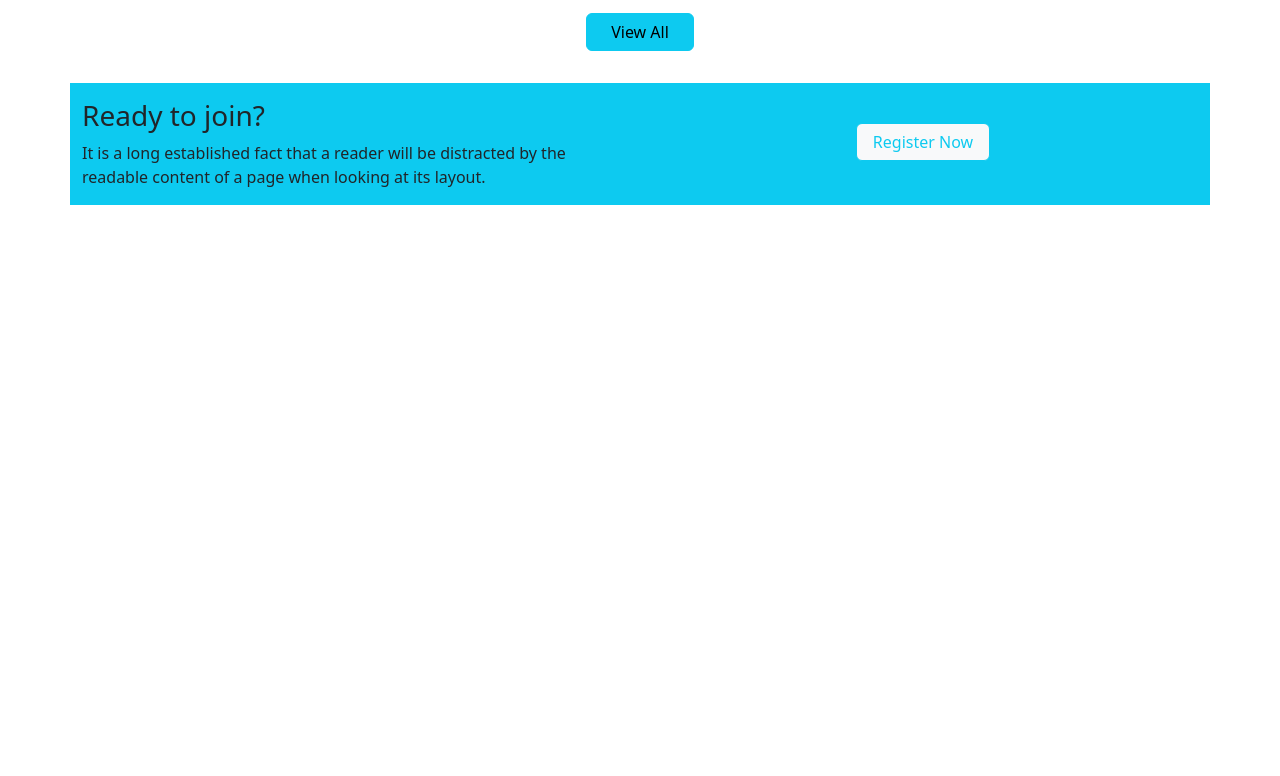
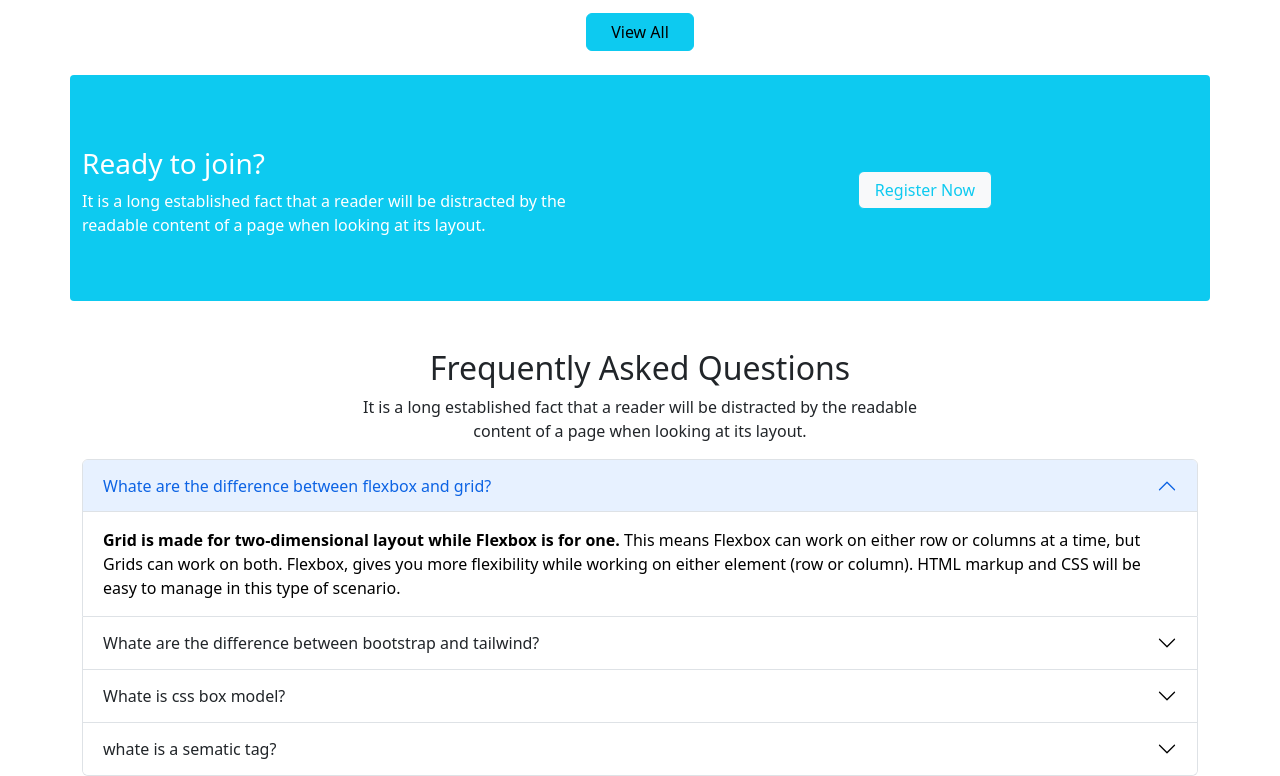
Before and after one commit to oonik/programmig-hero-tech-website, a plain HTML site: page index.html in a window 1280 px wide. Shown: the part 1382-2158 px from the top of the page. Before the commit the page ends 1587 px from the top, so only its background shows below. Drawn offline with nearby package versions, Linux system fonts and the light colour scheme.

Commit message:
addede accroding

```diff
--- a/index.html
+++ b/index.html
@@ -85,7 +85,7 @@
           <!-- carosel end  -->
     </header>
     <main>
-      <!-- discover our courses -->
+      <!-- discover our courses start -->
       <section class="container mt-5">
         <h3 class="text-center">Our Popular Courses</h3>
         <p class="text-center fw-light">It is a long established fact that a reader will be distracted by the readable <br> content of a page when looking at its layout.</p>
@@ -189,11 +189,11 @@
         </div>
         <div class="d-flex justify-content-center"><button type="button" class="btn btn-info px-4">View All</button></div>
       </section>
-      <!-- discover our courses -->
+      <!-- discover our courses end -->
       <!-- register form start -->
-      <section class="container mt-5 bg-info">
-        <form class="row g-3">
-          <div class="col-6">
+      <section class="container mt-5 mb-5 bg-info rounded-1">
+        <form class="row g-4 py-5">
+          <div class="col-6 text-white">
             <h3>Ready to join?</h3>
             <p>It is a long established fact that a reader will be distracted by the readable content of a page when looking at its layout.</p>
           </div>
@@ -226,6 +226,63 @@
         </form>
       </section>
       <!-- register form end  -->
+      <section class="container">
+        <h2 class="text-center">Frequently Asked Questions</h2>
+        <p class="text-center fw-light">It is a long established fact that a reader will be distracted by the readable <br> content of a page when looking at its layout.</p>
+        <!-- accordion start  -->
+        <div class="accordion" id="accordionPanelsStayOpenExample">
+          <div class="accordion-item">
+            <h2 class="accordion-header" id="panelsStayOpen-headingOne">
+              <button class="accordion-button" type="button" data-bs-toggle="collapse" data-bs-target="#panelsStayOpen-collapseOne" aria-expanded="true" aria-controls="panelsStayOpen-collapseOne">
+                Whate are the difference between flexbox and grid?
+              </button>
+            </h2>
+            <div id="panelsStayOpen-collapseOne" class="accordion-collapse collapse show" aria-labelledby="panelsStayOpen-headingOne">
+              <div class="accordion-body">
+                <strong>Grid is made for two-dimensional layout while Flexbox is for one.</strong> This means Flexbox can work on either row or columns at a time, but Grids can work on both. Flexbox, gives you more flexibility while working on either element (row or column). HTML markup and CSS will be easy to manage in this type of scenario.
+              </div>
+            </div>
+          </div>
+          <div class="accordion-item">
+            <h2 class="accordion-header" id="panelsStayOpen-headingTwo">
+              <button class="accordion-button collapsed" type="button" data-bs-toggle="collapse" data-bs-target="#panelsStayOpen-collapseTwo" aria-expanded="false" aria-controls="panelsStayOpen-collapseTwo">
+                Whate are the difference between bootstrap and tailwind?
+              </button>
+            </h2>
+            <div id="panelsStayOpen-collapseTwo" class="accordion-collapse collapse" aria-labelledby="panelsStayOpen-headingTwo">
+              <div class="accordion-body">
+                <strong>The main difference between Bootstrap and Tailwind is that Bootstrap pre-built components that provide a responsive UI kit.</strong> Bootstrap's utility and layout classes provide you with everything you need to style a responsive webpage. With Tailwind, however, you are much more involved in styling the webpage because you end up having to create your own components using the utility classes that the framework offers.
+              </div>
+            </div>
+          </div>
+          <div class="accordion-item">
+            <h2 class="accordion-header" id="panelsStayOpen-headingThree">
+              <button class="accordion-button collapsed" type="button" data-bs-toggle="collapse" data-bs-target="#panelsStayOpen-collapseThree" aria-expanded="false" aria-controls="panelsStayOpen-collapseThree">
+                Whate is css box model?
+              </button>
+            </h2>
+            <div id="panelsStayOpen-collapseThree" class="accordion-collapse collapse" aria-labelledby="panelsStayOpen-headingThree">
+              <div class="accordion-body">
+                <strong>The CSS box model is</strong> a container that contains multiple properties including borders, margin, padding, and the content itself.
+              </div>
+            </div>
+          </div>
+          <div class="accordion-item">
+            <h2 class="accordion-header" id="panelsStayOpen-headingThree">
+              <button class="accordion-button collapsed" type="button" data-bs-toggle="collapse" data-bs-target="#panelsStayOpen-collapseThree" aria-expanded="false" aria-controls="panelsStayOpen-collapseThree">
+                whate is a sematic tag?
+              </button>
+            </h2>
+            <div id="panelsStayOpen-collapseThree" class="accordion-collapse collapse" aria-labelledby="panelsStayOpen-headingThree">
+              <div class="accordion-body">
+                <strong>By adding semantic HTML tags to your pages</strong> you provide additional information that helps Google and Bing understand the roles and relative ...
+
+              </div>
+            </div>
+          </div>
+        </div>
+        <!-- accordion end  -->
+      </section>
     </main>
     <script src="https://cdn.jsdelivr.net/npm/bootstrap@5.2.0/dist/js/bootstrap.bundle.min.js"
     integrity="sha384-A3rJD856KowSb7dwlZdYEkO39Gagi7vIsF0jrRAoQmDKKtQBHUuLZ9AsSv4jD4Xa" crossorigin="anonymous"></script>
```
